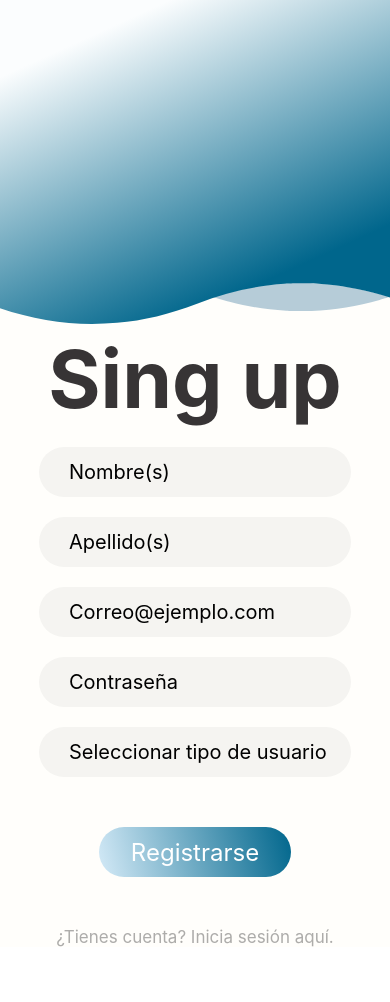
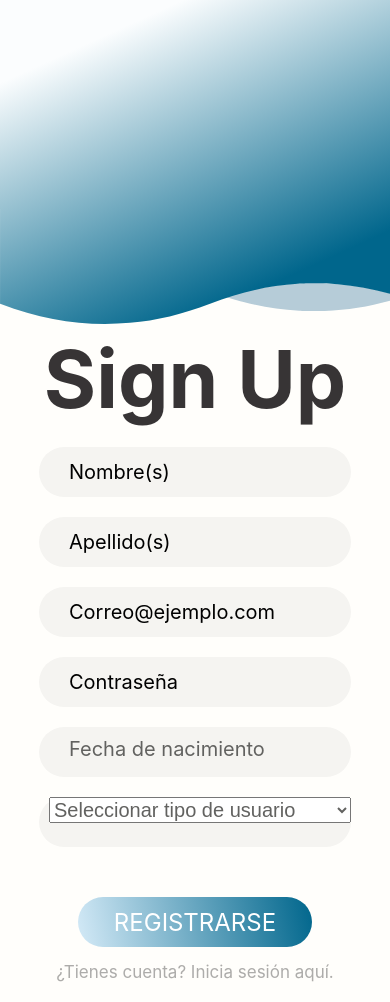
Before and after one commit to jorgeFabian302/VitalSingsVision, a React Native app: screen /CreateCountScreen in a window 390 px wide. Before the commit the page ends 947 px from the top, so only its background shows below. Built offline with nearby package versions, Linux system fonts and the light colour scheme.

Commit message:
creacion de pantalla crear cuenta y modificacion en pantalla login

```diff
--- a/src/Components/PresentationBox.tsx
+++ b/src/Components/PresentationBox.tsx
@@ -1,4 +1,4 @@
-import { View } from "react-native"
+import { Dimensions, View } from "react-native"
 import Svg, { Path, Defs, LinearGradient, Stop } from "react-native-svg"
 
 import { StylesSettings } from '../Styles/StylesSettings';
@@ -6,7 +6,7 @@ import { StylesSettings } from '../Styles/StylesSettings';
 export const PresentationBox = () => {
     return (
         <View>
-            <Svg height={330} width={417} fill="none">
+            <Svg height={330} width={Dimensions.get('window').width * 1} fill="none">
                 <Path
                     fill="#B6CCD8"
                     d="M302.6 283.159c-20.717.889-41.374 4.079-61.981 9.571-5.128 1.377-14.55 4.166-14.465 4.288.147.209 11.1 3.4 16.362 4.759 18.918 4.899 36.417 7.653 56.658 8.926 4.772.296 20.118.401 25.514.174 23.459-.993 45.339-4.532 67.978-11 5.262-1.499 9.57-2.806 9.508-2.894-.061-.087-6.155-1.935-9.728-2.963-22.296-6.328-44.36-9.902-67.329-10.878-4.553-.192-17.879-.192-22.517.017Z"
--- a/src/Screens/CreateCountScreen.tsx
+++ b/src/Screens/CreateCountScreen.tsx
@@ -1,61 +1,135 @@
 import React, { useState } from 'react';
-import { ScrollView, Text, TextInput, TouchableOpacity, View } from 'react-native';
+import { ScrollView, Text, TextInput, TouchableOpacity, View, StyleSheet } from 'react-native';
+
+import { Picker } from '@react-native-picker/picker';
+import { Modal } from 'react-native';
+import { Calendar } from 'react-native-calendars';
+import { LinearGradient } from 'react-native-linear-gradient';
+
 import { StylesSettings } from '../Styles/StylesSettings';
 import { PresentationBox } from '../Components/PresentationBox';
-import { LinearGradient } from 'react-native-linear-gradient';
+
+
+
+
 
 export const CreateCountScreen = () => {
   const [Nombre, setNombre] = useState('');
   const [Apellidos, setApellidos] = useState('');
+  const [Password, setPassword] = useState('');
   const [Correo, setCorreo] = useState('');
   const [Tipo, setTipo] = useState('');
+  const [Cedula, setCedula] = useState('');
+  const [Especialidad, setEspecialidad] = useState('');
+  const [VerContra, setVerContra] = useState(true);
+  const [Fecha, setFecha] = useState('Fecha de nacimiento');
+  const [ShowCalendar, setShowCalendar] = useState(false);
+  const [ValuesDoctor, setValuesDoctor] = useState(false);
 
+  const handleTipoUsuarioChange = (value: string) => {
+    setTipo(value);
+    // Si se selecciona "Doctor", mostrar las opciones especiales.
+    if (value === "Doctor") {
+      setValuesDoctor(true);
+    } else {
+      setValuesDoctor(false);
+    }
+  };
 
   return (
-    <View style={StylesSettings.mainContainer}>
-      <ScrollView>
+    <ScrollView style={StylesSettings.mainContainer}>
+      <View>
         <View style={StylesSettings.containerSVG}>
           <PresentationBox />
         </View>
         <View style={StylesSettings.Container}>
-          <Text style={StylesSettings.Titlee}>Sing up</Text>
+          <Text style={StylesSettings.Titlee}>Sign Up</Text>
           <TextInput
             style={StylesSettings.InputBox}
             placeholder='Nombre(s)'
+            onChangeText={setNombre}
           />
           <TextInput
             style={StylesSettings.InputBox}
             placeholder='Apellido(s)'
+            onChangeText={setApellidos}
           />
           <TextInput
             style={StylesSettings.InputBox}
             placeholder='Correo@ejemplo.com'
+            onChangeText={setCorreo}
           />
           <TextInput
             style={StylesSettings.InputBox}
             placeholder='Contraseña'
+            secureTextEntry={VerContra}
+            onChangeText={setPassword}
           />
-          <TextInput
+          <TouchableOpacity
+            onPress={() => { setShowCalendar(true) }}
             style={StylesSettings.InputBox}
-            placeholder='Seleccionar tipo de usuario'
-          />
+            activeOpacity={1}
+          >
+            <Text
+              style={{ fontSize: 20, color: '#626260' }}
+            >{Fecha}</Text>
+          </TouchableOpacity>
+          <Modal visible={ShowCalendar} animationType='fade'>
+            <Calendar
+              style={{ borderRadius: 10, elevation: 5, margin: 40 }}
+              onDayPress={date => {
+                setFecha(date.dateString)
+                setShowCalendar(false)
+              }}
+            />
+          </Modal>
+          <View style={StylesSettings.dropdown}>
+            <Picker
+              selectedValue={Tipo}
+              onValueChange={handleTipoUsuarioChange}
+              mode="dropdown"
+              style={StylesSettings.PikckerStyle}
+            >
+              <Picker.Item label="Seleccionar tipo de usuario" value={null} />
+              <Picker.Item label="Paciente" value={'Paciente'} />
+              <Picker.Item label="Doctor" value={'Doctor'} />
+              <Picker.Item label="Familiar" value={'Familiar'} />
+            </Picker>
+          </View>
+          {ValuesDoctor && (
+            <View style={{
+              width: '100%',
+              ...StylesSettings.Container
+            }}>
+              <TextInput
+                style={StylesSettings.InputBox}
+                placeholder='Celuda'
+                onChangeText={setCedula}
+              />
+              <TextInput
+                style={StylesSettings.InputBox}
+                placeholder='Especialidad'
+                onChangeText={setEspecialidad}
+              />
+            </View>
+          )}
           <View style={StylesSettings.ContainerButton}>
-            <TouchableOpacity>
+            <TouchableOpacity >
               <LinearGradient
                 colors={['#00668C', '#D4EAF7']}
                 start={{ x: 1, y: 0 }}
                 end={{ x: 0, y: 1 }}
                 style={StylesSettings.InputButtom}
               >
-                <Text style={StylesSettings.TextButton} >Registrarse</Text>
+                <Text style={StylesSettings.TextButton} >REGISTRARSE</Text>
               </LinearGradient>
             </TouchableOpacity>
           </View>
-          <TouchableOpacity>
+          <TouchableOpacity activeOpacity={1} style={{ marginTop: 15, marginVertical:20 }}>
             <Text style={StylesSettings.SubText}>¿Tienes cuenta? Inicia sesión aquí.</Text>
           </TouchableOpacity>
         </View>
-      </ScrollView>
-    </View>
+      </View>
+    </ScrollView>
   )
 }
--- a/src/Screens/LoginScreen.tsx
+++ b/src/Screens/LoginScreen.tsx
@@ -26,7 +26,7 @@ export const LoginScreen = () => {
                     onChangeText={setPassword}
                     secureTextEntry={true}
                 />
-                <TouchableOpacity >
+                <TouchableOpacity activeOpacity={1}>
                     <Text style={StylesSettings.SubText}>¿Olvidaste tu contraseña?</Text>
                 </TouchableOpacity>
                 <View style={StylesSettings.ContainerButton}>
@@ -41,7 +41,7 @@ export const LoginScreen = () => {
                         </LinearGradient>
                     </TouchableOpacity>
                 </View>
-                <TouchableOpacity>
+                <TouchableOpacity activeOpacity={1}>
                     <Text style={StylesSettings.SubText}>¿No tienes cuenta? Registrate aquí.</Text>
                 </TouchableOpacity>
             </View>
--- a/src/Styles/StylesSettings.tsx
+++ b/src/Styles/StylesSettings.tsx
@@ -1,4 +1,4 @@
-import { StyleSheet} from 'react-native';
+import { Dimensions, StyleSheet} from 'react-native';
 
 export const StylesSettings = StyleSheet.create({
 
@@ -7,6 +7,7 @@ export const StylesSettings = StyleSheet.create({
     backgroundColor: '#FFFEFB',
   },
   Container:{
+    flex: 2,
     alignItems: 'center',
     justifyContent: 'center',
   },
@@ -35,8 +36,9 @@ export const StylesSettings = StyleSheet.create({
   },
   ContainerButton:{
     flex: 1,
-    width: '75%',
-    padding: 50,
+    width: '60%',
+    marginTop: 30,
+    height: 40,
   },
   InputButtom:{
     height: 50,
@@ -53,5 +55,18 @@ export const StylesSettings = StyleSheet.create({
   SubText:{
     fontSize: 17,
     color:'#ADACAA'
-  }
+  },
+  dropdown: {
+    width: Dimensions.get('window').width * 0.8, // Utiliza porcentaje en lugar de dimensiones fijas
+    height: 50,
+    backgroundColor: '#F5F4F1',
+    marginBottom: 20,
+    paddingLeft: 10,
+    borderRadius: 30,
+    marginTop: 20,
+  },
+  PikckerStyle: {
+    fontSize: 20,
+    color: '#626260',
+  },
 })
```
Also changed, not shown: package.json (+7 -0 lines), 1 other file (tests, documents, lock files or other folders).
